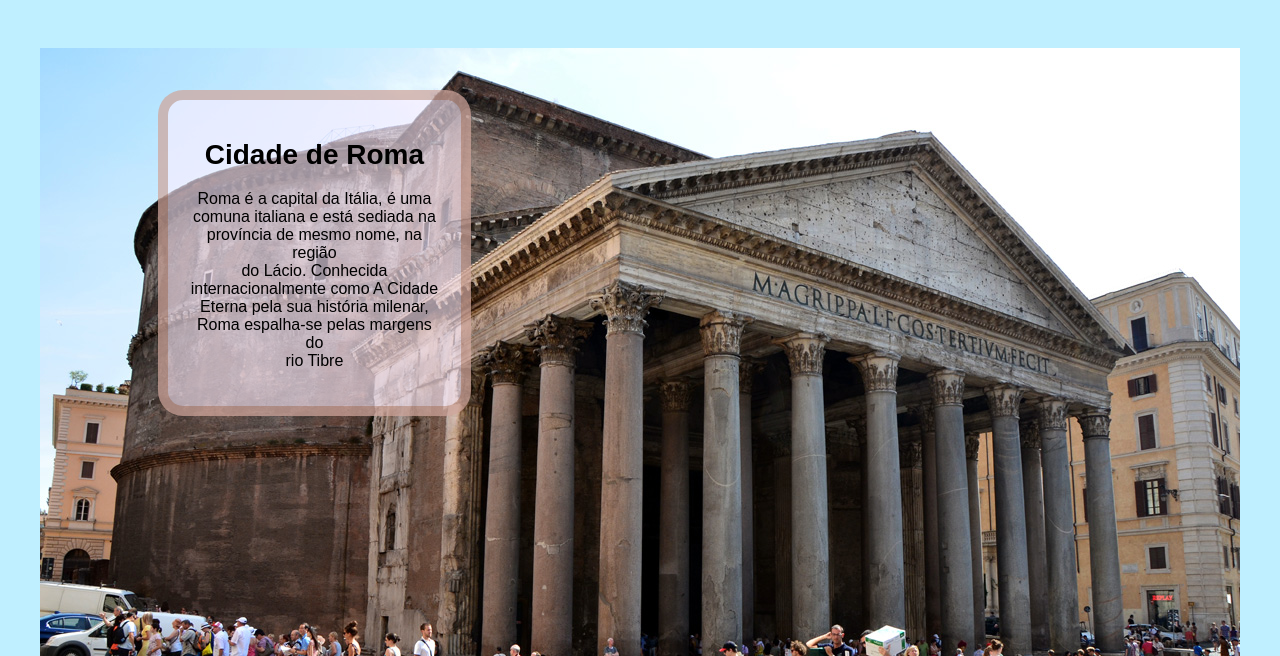
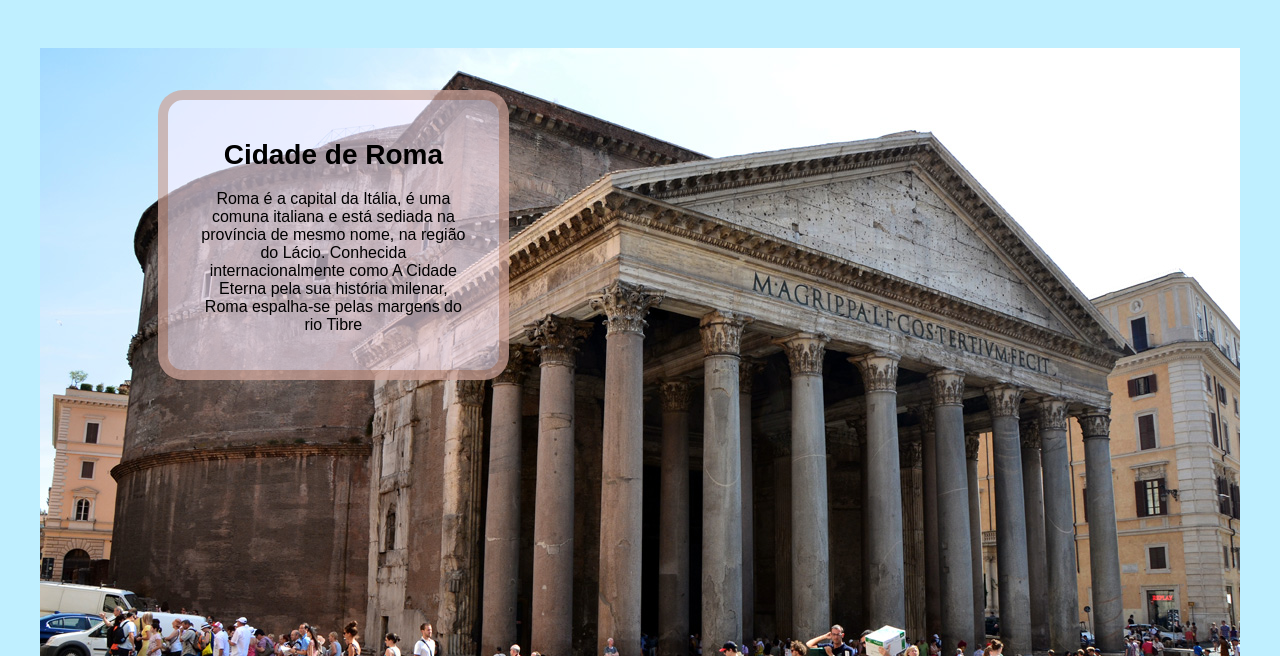
Before and after one commit to ChigorGomes/ProgWeb, a PHP site: page /CSS2/exe4.html in a window 1280 px wide. Shown: the top 656 px of the page. Run offline with PHP 8.4, Linux system fonts and the light colour scheme.

Commit message:
Atualizado

```diff
--- a/CSS2/CSSIMG/css2.css
+++ b/CSS2/CSSIMG/css2.css
@@ -1,4 +1,4 @@
-body{
+ body{
 	background-color: #BFEFFF;
 	background-image: url(roma.jpg);
 	background-attachment: fixed;
@@ -17,7 +17,7 @@ div{
 	background-color: rgba(255, 239, 255, 0.6);
 	position: 10px 10px;
 	margin: 90px 150px;
-	width: 20%;
+	width: 23%;
 	border-radius: 25px 25px 25px 25px;
 	padding: 20px;
 
```
